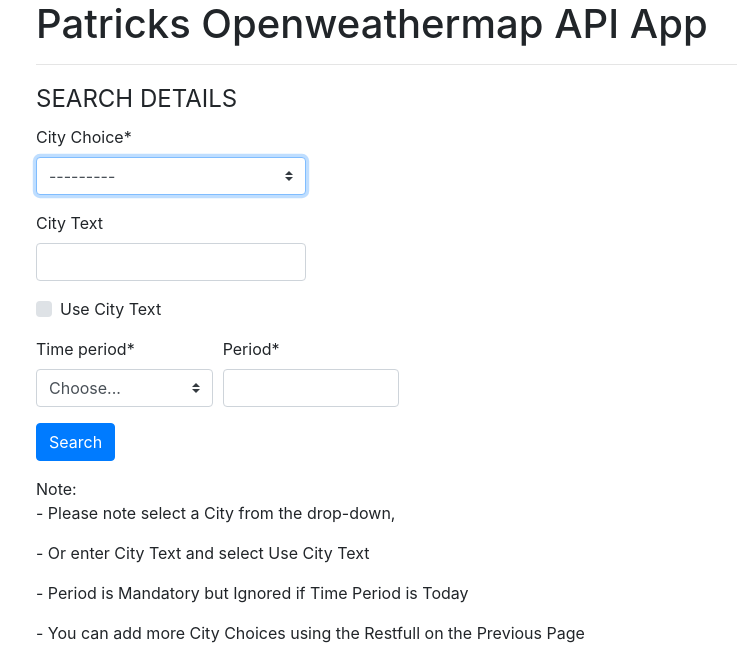
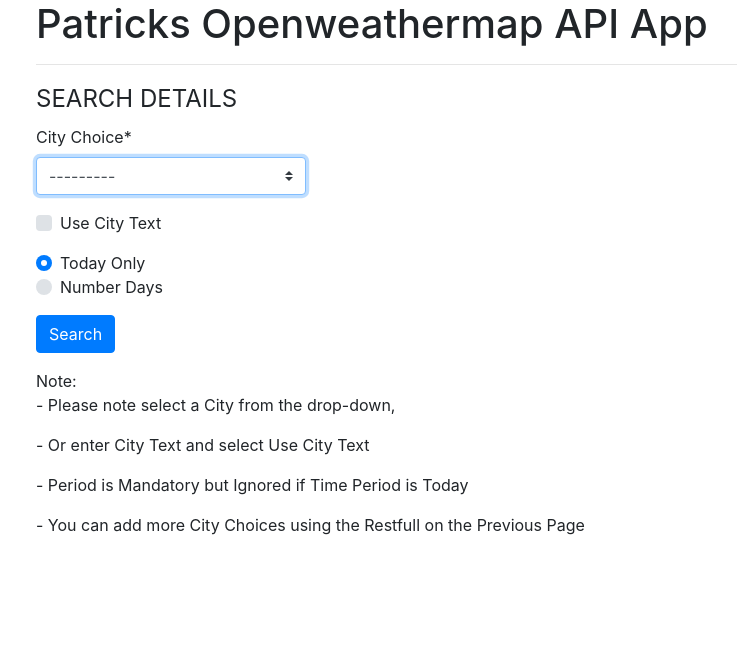
Before and after one commit to 3DBTec/weather_app, a Django app: page /search in a window 1280 px wide. Shown: the top 647 px of the page, without its empty margins (49-786 px from the left). Run offline with Django 3.2, Linux system fonts and the light colour scheme; data comes from the database, SQL or seed files in the repository; some libraries are stand-ins or nearby versions.

Commit message:
Done: Added JQuery to selection Done: Fixed time_period Toggle

```diff
--- a/apps/weather/forms.py
+++ b/apps/weather/forms.py
@@ -5,7 +5,6 @@ from django                                         import forms
 from apps.city.models                               import City
 
 TIME_PERIOD = (
-    ('', 'Choose...'),
     ('today',   'Today Only'),
     ('period',  'Number Days')
 )
@@ -19,9 +18,11 @@ class WeatherSelectForm(forms.Form):
 
     city_use_text   = forms.BooleanField(label='Use City Text', required=False)
 
-    time_period     = forms.ChoiceField(choices=TIME_PERIOD)
+    # time_period     = forms.ChoiceField(choices=TIME_PERIOD)
 
-    period          = forms.IntegerField(label="Period", widget=forms.NumberInput(attrs={'min': 1, 'max': 20}))
+    time_period     = forms.ChoiceField(label='', choices=TIME_PERIOD, initial='today', widget=forms.RadioSelect())
+
+    period          = forms.IntegerField(label="Period", widget=forms.NumberInput(attrs={'min': 1, 'max': 40}), initial=1, required=False)
 
     def __init__(self, *args, **kwargs):
         super().__init__(*args, **kwargs)
@@ -35,11 +36,11 @@ class WeatherSelectForm(forms.Form):
                 css_class='form-row'
             ),
             Row(
-                Column('city_text', css_class='form-group col-3 mb-0 med-label'),
+                Column('city_use_text', css_class='form-group col-3 mb-0 med-label'),
                 css_class='form-row'
             ),
             Row(
-                Column('city_use_text', css_class='form-group col-3 mb-0 med-label'),
+                Column('city_text', css_class='form-group col-3 mb-0 med-label'),
                 css_class='form-row'
             ),
             Row(
--- a/apps/weather/views.py
+++ b/apps/weather/views.py
@@ -48,18 +48,18 @@ class WeatherSearchView(View):
 
             form = WeatherSelectForm(request.GET or None)
 
-            city_use_text   = False
+            city_use_text   = 'off'
             city_choice     = form.data['city_choice']
             city_text       = form.data['city_text']
             time_period     = form.data['time_period']
             period          = form.data['period']
 
-            if 'city_used_text' in form.changed_data:
+            if 'city_use_text' in form.changed_data:
                 city_use_text = form.data['city_use_text']
 
             graphs = {}
 
-            if city_use_text:
+            if 'on' in city_use_text:
                 city_name = city_text
             else:
                 city_name = city_choice
--- a/templates/weather/weather_search.html
+++ b/templates/weather/weather_search.html
@@ -1,4 +1,5 @@
 {% extends 'base.html' %}
+{% load static %}
 
 {% block content %}
 
@@ -20,4 +21,33 @@
     <p>
     - You can add more City Choices using the Restfull on the Previous Page
 
+    <script src="https://code.jquery.com/jquery-3.3.1.min.js"></script>
+    <script>
+
+        $(document).ready( function () {
+            $('#div_id_period').parent().hide()
+            $('#div_id_city_text').parent().hide()
+        });
+
+        $('input:radio[name="time_period"]').change(
+            function(){
+                if (this.checked && this.value == 'period') {
+                   $('#div_id_period').parent().show();
+                }
+                else {
+                    $('#div_id_period').parent().hide();
+                }
+            });
+
+        $('input:checkbox[name="city_use_text"]').change(
+            function(){
+                if (this.checked==true) {
+                    $('#div_id_city_text').parent().show();
+                }
+                else {
+                    $('#div_id_city_text').parent().hide();
+                }
+            });
+    </script>
+
 {% endblock %}
```
